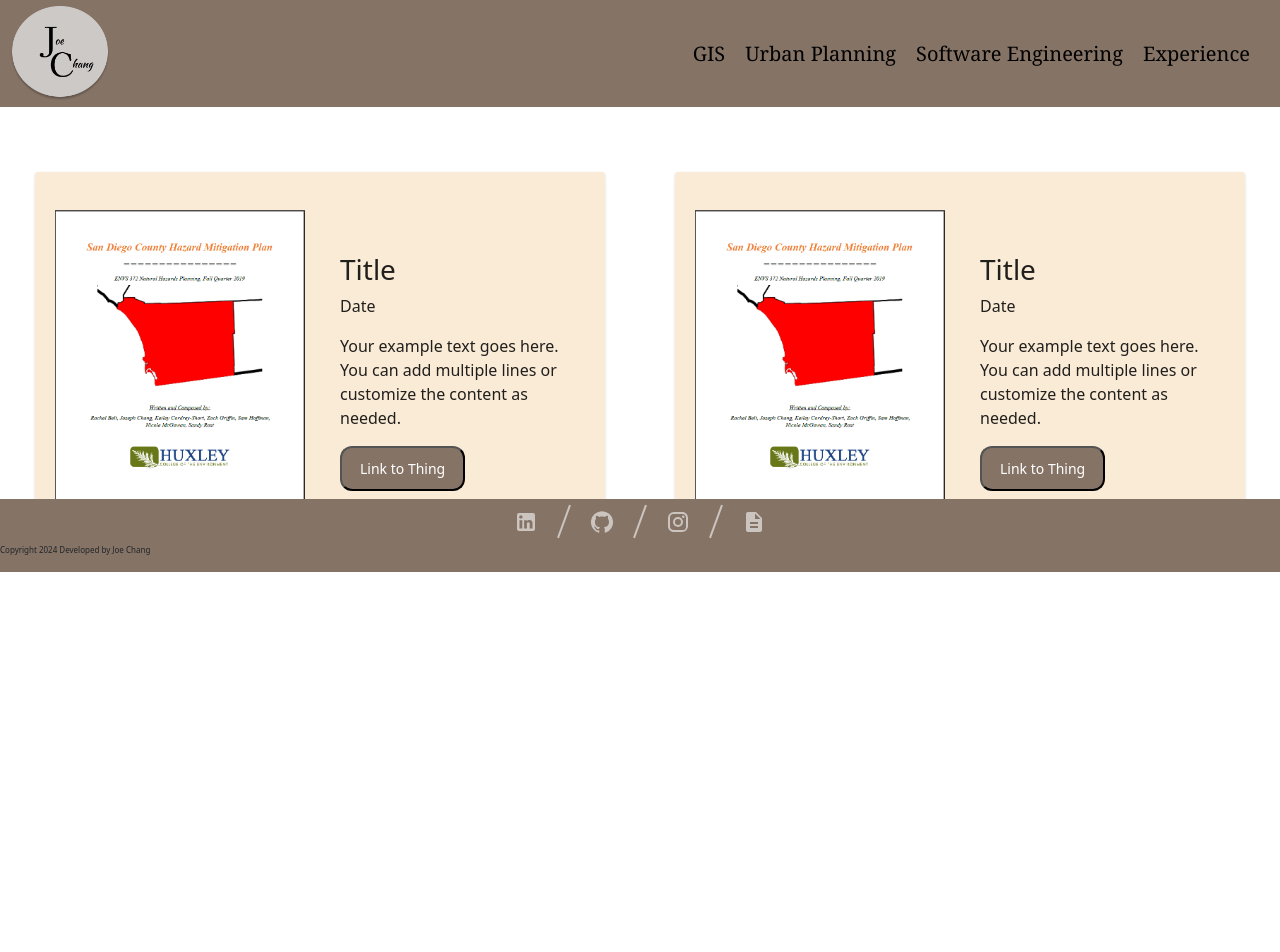
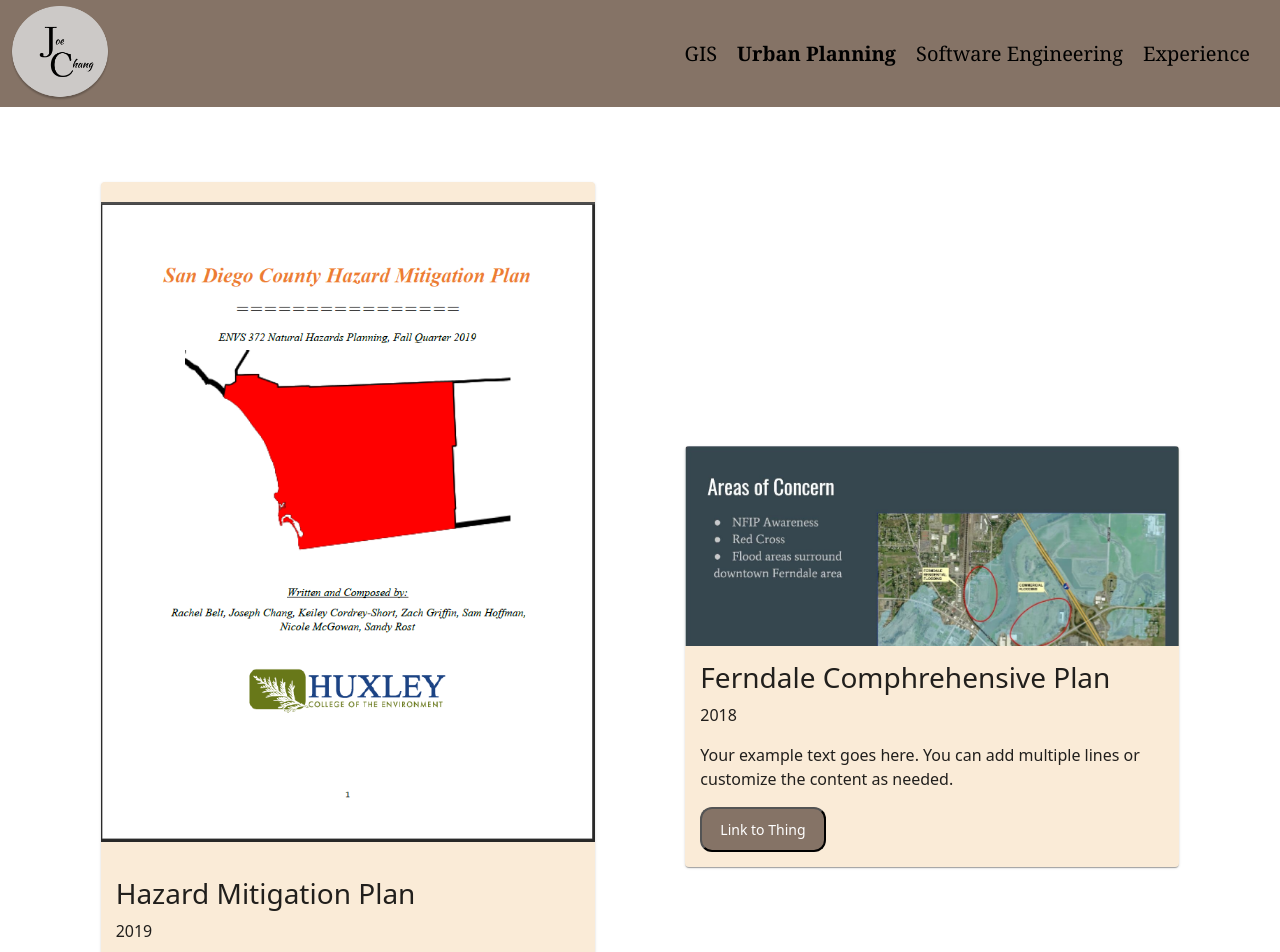
Before and after one commit to josephachang02/PortfolioApp, a React (Vite) app: page /UrbanPlanning in a window 1280 px wide. Shown: the top 952 px of the page. Before the commit the page ends 800 px from the top, so only its background shows below. Built offline with nearby package versions, Linux system fonts and the light colour scheme.

Commit message:
implemented carousel for up page

```diff
--- a/package.json
+++ b/package.json
@@ -27,6 +27,7 @@
     "react-icons": "^5.0.1",
     "react-lottie": "^1.2.4",
     "react-map-gl": "^7.1.7",
+    "react-responsive-carousel": "^3.2.23",
     "react-router-dom": "^6.17.0"
   },
   "devDependencies": {
--- a/src/components/Header/header.jsx
+++ b/src/components/Header/header.jsx
@@ -2,9 +2,11 @@ import { useEffect, useState } from "react";
 import './index.css'
 import Logo from "../../../src/Images/CSS/Logo.png";
 import Link from '@mui/material/Link';
+import { useLocation } from "react-router-dom";
 
 const Header = () => {
   const [shrink, setShrink] = useState(false);
+  const location = useLocation();
 
   useEffect(() => {
     const handleScroll = () => {
@@ -22,6 +24,27 @@ const Header = () => {
     };
   }, []);
 
+  useEffect(() => {
+    // Get the pathname from the current location
+    const { pathname } = location;
+
+    // Function to check if the link is active based on the pathname
+    const isActiveLink = (link) => {
+      return pathname === link;
+    };
+
+    // Find all links and update their active state
+    const links = document.querySelectorAll('.NavTitle');
+    links.forEach(link => {
+      const href = link.getAttribute('href');
+      if (isActiveLink(href)) {
+        link.classList.add('active');
+      } else {
+        link.classList.remove('active');
+      }
+    });
+  }, [location]);
+
   return (
     <header className={`header ${shrink ? 'shrink-header' : ''}`}>
       <div className="logo-container">
@@ -33,7 +56,7 @@ const Header = () => {
         <ul className={`navbar ${shrink ? 'small-navbar' : ''}`}>
           {/* Small Navbar Links */}
           <li>
-            <Link href="GIS" className="NavTitle">
+            <Link href="/GIS" className="NavTitle">
               {'GIS'}
             </Link>
           </li>
@@ -43,7 +66,7 @@ const Header = () => {
             </Link>
           </li>
           <li>
-            <Link href="software-engineering" className="NavTitle">
+            <Link href="/software-engineering" className="NavTitle">
               {'Software Engineering'}
             </Link>
           </li>
--- a/src/components/Header/index.css
+++ b/src/components/Header/index.css
@@ -98,7 +98,9 @@ header:not(.shrink) .small-logo {
   }
 
 
-
+  .NavTitle.active {
+    font-weight: bolder;
+  }
 
 @media (max-width: 680px) {
   header {
--- a/src/pages/Home/index.css
+++ b/src/pages/Home/index.css
@@ -66,7 +66,6 @@
 
 #aboutContent h2 {
   text-align: center;
-
 }
 
 #aboutContent p {
@@ -74,7 +73,7 @@
   margin-left: 20px;
   margin-right: 20px;
   text-decoration: none;
-    font-size: 24px;
+    font-size: 21px;
     color: black;
     font-family: Georgia, 'Times New Roman', Times, serif;
 }
--- a/src/pages/SoftwareEngineering/software.jsx
+++ b/src/pages/SoftwareEngineering/software.jsx
@@ -14,7 +14,6 @@ const software = () => {
             <a href="https://github.com/josephachang02/FinanceApp" target="_blank" rel="noopener noreferrer">GitHub Link</a>
             <button><a href="https://peppy-custard-ae0f17.netlify.app" target="_blank" rel="noopener noreferrer">Link to Live Page</a></button>
             <p>Javascript functions to perform financial calculations based on the User's input</p>
-            <img src="default.jpg" alt="HTML" />
             <IconButton
               icon={<FaHtml5 />}
               className="html-button"
--- a/src/pages/UrbanPlanning/UrbanPlanning.jsx
+++ b/src/pages/UrbanPlanning/UrbanPlanning.jsx
@@ -3,7 +3,13 @@ import Card from '@mui/material/Card'
 import CardContent  from '@mui/material/CardContent'
 import Hazards from '/src/Images/UrbanPlanning/Environmental/HazardsMitigationPlan.png'
 import "./index.css"
-import {useState, useEffect} from 'react'
+import { Carousel } from 'react-responsive-carousel'
+import { useState , useEffect} from 'react'
+import FerndaleCarousel from './ferndale'
+
+
+
+
 
 const urbanPlanning = () => {
   const [shrink, setShrink] = useState(false);
@@ -36,14 +42,40 @@ const urbanPlanning = () => {
               className="image"
             />
         <div className="TextCard">
-        <h3>Title</h3>
-          <p>Date</p>
-          <p>Your example text goes here. You can add multiple lines or customize the content as needed.</p>
+        <h3>Hazard Mitigation Plan</h3>
+          <p>2019</p>
+          <p>Case-Study Mitigation Plan for San Diego to develop; Risk Assessments, Vulnerability Assessments, and Implementation Plans to enact on future long-term plans to build for resilient communities within San Diego. </p>
           <button className ="button">Link to Thing</button>
         </div>
       </CardContent>
     </Card>
-<br></br>
+<Card id = "UP-Card">
+<CardContent class = "CarouselContent">
+  <FerndaleCarousel />
+<div className="TextCard">
+<h3>Ferndale Comphrehensive Plan</h3>
+<p>2018</p>
+<p>Your example text goes here. You can add multiple lines or customize the content as needed.</p>
+<button className ="button">Link to Thing</button>
+</div>
+</CardContent>
+</Card>
+<Card id = "UP-Card">
+<CardContent class = "content">
+  {/* Left Content (Image) */}
+  <img
+    src= {Hazards}
+    alt="example"
+    className="image"
+  />
+<div className="TextCard">
+<h3>Title</h3>
+<p>Date</p>
+<p>Your example text goes here. You can add multiple lines or customize the content as needed.</p>
+<button className ="button">Link to Thing</button>
+</div>
+</CardContent>
+</Card>
 <Card id = "UP-Card">
 <CardContent class = "content">
   {/* Left Content (Image) */}
--- /dev/null
+++ b/src/pages/UrbanPlanning/ferndale.jsx
@@ -0,0 +1,62 @@
+import {useState} from "react";
+import Carousel from 'react-bootstrap/Carousel';
+import Container from 'react-bootstrap/Container';
+import Row from 'react-bootstrap/Row';
+import Col from 'react-bootstrap/Col';
+import FloodMap from '/src/Images/UrbanPlanning/Ferndale/FloodMap.jpg'
+import PED_Bike from '/src/Images/UrbanPlanning/Ferndale/PED_Bicycles.jpg'
+import ROW from '/src/Images/UrbanPlanning/Ferndale/ROW.jpg'
+import StudyArea from '/src/Images/UrbanPlanning/Ferndale/StudyArea.jpg'
+import UrbanForm from '/src/Images/UrbanPlanning/Ferndale/UrbanForm.jpg'
+
+const data = [
+    {
+     image: (FloodMap),
+    },
+    {
+      image:(PED_Bike),
+     },
+     {
+      image:(ROW),
+     },
+     {
+      image:(StudyArea),
+     },
+     {
+      image:(UrbanForm),
+     },
+  ]
+
+  function FerndaleCarousel() {
+    const [index, setIndex] = useState(0);
+    const handleSelect = (selectedIndex) => {
+      setIndex(selectedIndex);
+    };
+
+    return (
+      <Container style={{ overflow: "hidden", height: "200px", position: "relative" }}>
+        <Row className="justify-content-center">
+          <Col xs={12} md={8} lg={6}>
+            <div id="Carousel">
+              <Carousel activeIndex={index} onSelect={handleSelect} controls={false}
+            indicators={false} style={{ position: "absolute", top: 0, left: 0, right: 0, bottom: 0, }}>
+                {data.map((slide, i) => (
+                  <Carousel.Item key={i} style={{ position: "relative", height: "100%" }}>
+                    <img
+                      className="d-block w-100"
+                      src={slide.image}
+                      alt="slider image"
+                      style={{ objectFit: "contain" }}
+                    />
+                  </Carousel.Item>
+                ))}
+              </Carousel>
+            </div>
+          </Col>
+        </Row>
+      </Container>
+    );
+  }
+
+
+  export default FerndaleCarousel;
--- a/src/pages/UrbanPlanning/index.css
+++ b/src/pages/UrbanPlanning/index.css
@@ -3,37 +3,37 @@
 }
 .up-section {
   margin-top: 20px;
+  display: flex;
+  flex-wrap: wrap;
+  justify-content: space-between;
 }
 #CardContainer {
   display: flex;
+  flex-wrap: wrap;
+  justify-content: space-evenly;
+  align-items: center;
+  width: 100%;
+  margin: 10px;
+  margin-bottom: 15px;
+  min-height: 300px;
   overflow: auto;
-  align-items: center;
-  justify-content: space-around;
-  width: 100%
 }
 
 #UP-Card {
-  max-width: 700px;
-  min-height: 400px;
-  min-width: 300px;
-  display: flex;
-  align-items: center;
+  width: calc(40% - 10px); /* 50% width with space between */
+  margin-bottom: 20px;
   background-color: antiquewhite;
-  margin: auto;
   margin-top: 45px;
-  margin-right: 35px;
-  margin-left:35px;
 }
 
 .content {
   display: flex;
-  align-items: center;
-  min-width: 300px;
-  flex: 1;
+  flex-direction: column; /* Ensure content is displayed in column */
+  align-items: center; /* Center content horizontally */
 }
 
 .image {
-  max-width: 250px;
+  max-width: 100%; /* Adjust image width to fit container */
   margin: 20px;
   border-color: rgb(77, 77, 77);
 }
@@ -58,6 +58,28 @@
   border-color: #857366;
 }
 
+.CarouselContainer {
+  width: 100%; /* Ensure the carousel fills the entire width of the card */
+  overflow: hidden;
+}
+
+.CarouselContainer .carousel .slide {
+  display: flex;
+  justify-content: center;
+  align-items: center;
+}
+
+.CarouselContainer .carousel .slide img {
+  max-width: 100%; /* Ensures the image fits within the container */
+  height: auto;
+}
+
+.CarouselContent {
+  display: flex;
+  flex-direction: column; /* Ensure content is displayed in column */
+  align-items: center; /* Center content horizontally */
+  width: 100%; /* Ensure content fills the entire width */
+}
 @media (max-width: 1020px) {
   #UP-Card {
     margin: 15px;
```
Also changed, not shown: 1 other file (tests, documents, lock files or other folders).
